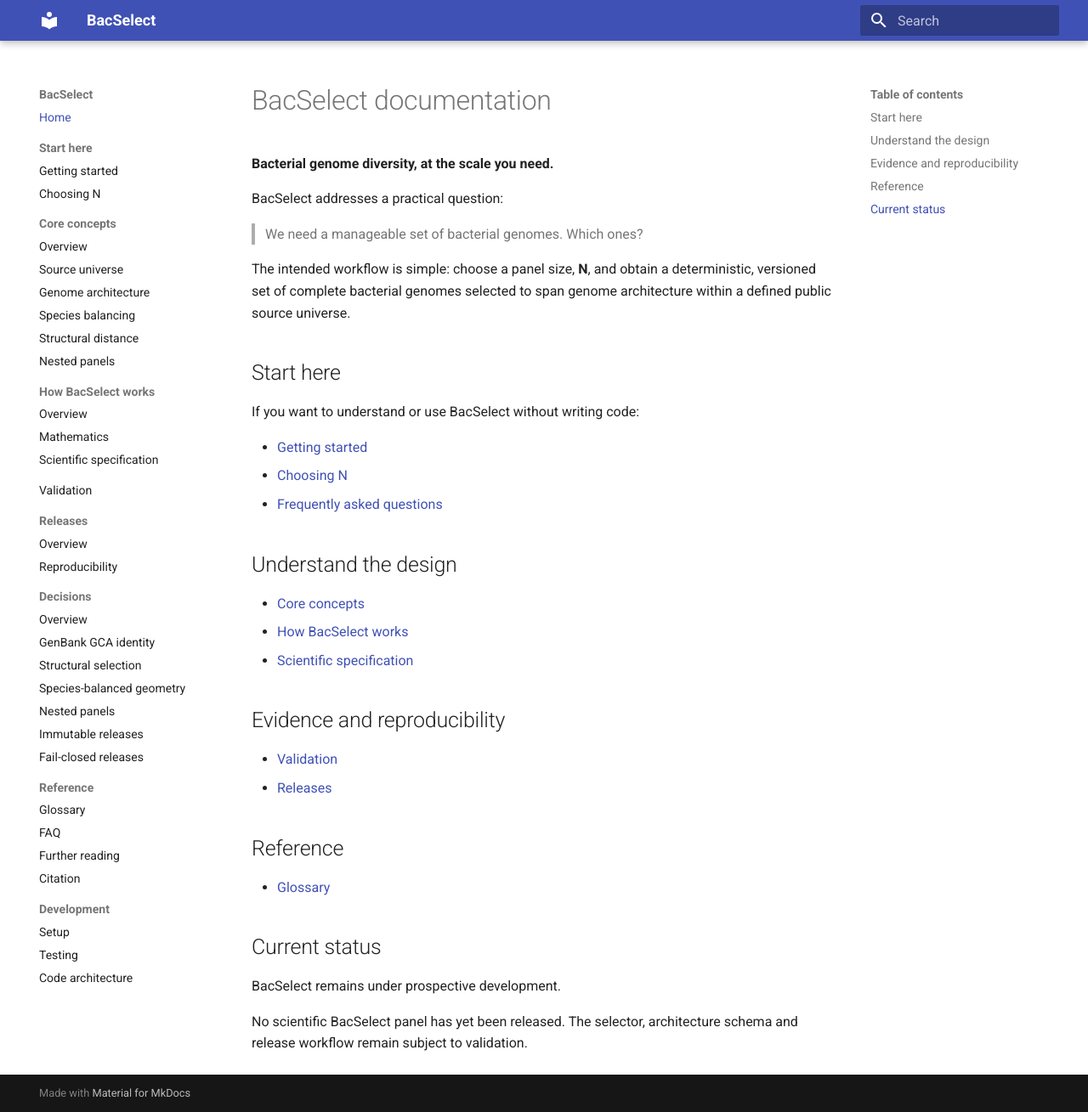
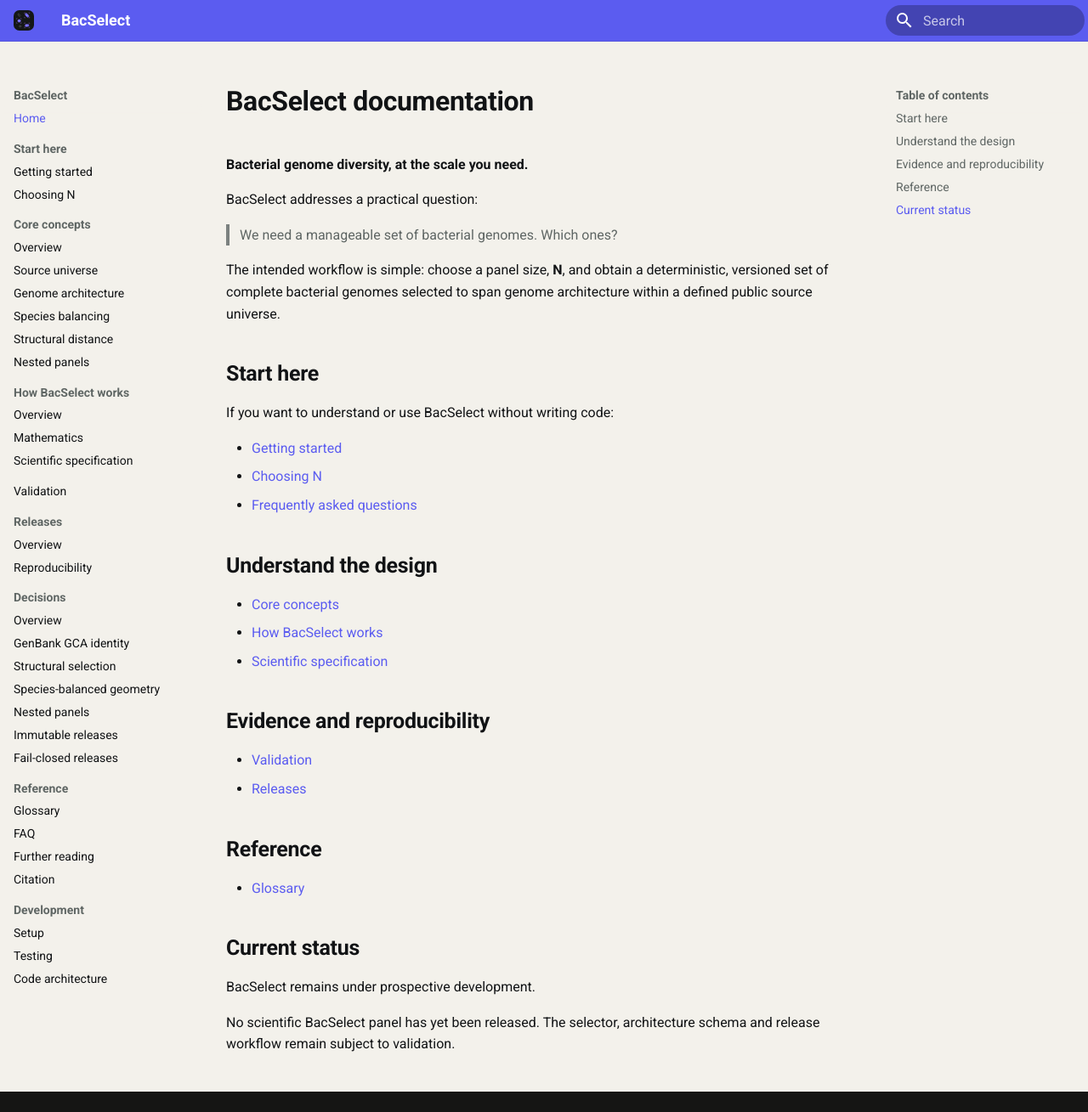
Before and after one commit to BacSelect/bacselect, an MkDocs documentation site: the page built from docs/index.md, in a window 1280 px wide and 1309 px high. Shown: the whole window at 85% size. Built offline with MkDocs 1.6.1 and Material for MkDocs 9.7.7, drawn with Linux system fonts in a browser that asks for light colours.

Commit message:
Brand BacSelect documentation

```diff
--- /dev/null
+++ b/docs/stylesheets/extra.css
@@ -0,0 +1,64 @@
+:root {
+  --md-primary-fg-color: #5b5cf0;
+  --md-primary-fg-color--light: #7b7cf5;
+  --md-primary-fg-color--dark: #494ad1;
+  --md-accent-fg-color: #5b5cf0;
+
+  --md-default-bg-color: #f3f1eb;
+  --md-default-fg-color: #111315;
+  --md-default-fg-color--light: #5f6664;
+  --md-default-fg-color--lighter: #7b817f;
+  --md-default-fg-color--lightest: rgba(17, 19, 21, 0.14);
+
+  --md-typeset-a-color: #5b5cf0;
+}
+
+[data-md-color-scheme="default"] {
+  --md-primary-fg-color: #5b5cf0;
+  --md-primary-fg-color--light: #7b7cf5;
+  --md-primary-fg-color--dark: #494ad1;
+  --md-accent-fg-color: #5b5cf0;
+
+  --md-default-bg-color: #f3f1eb;
+  --md-default-fg-color: #111315;
+  --md-default-fg-color--light: #5f6664;
+  --md-default-fg-color--lighter: #7b817f;
+  --md-default-fg-color--lightest: rgba(17, 19, 21, 0.14);
+
+  --md-typeset-a-color: #5b5cf0;
+}
+
+.md-header {
+  box-shadow: none;
+  border-bottom: 1px solid rgba(17, 19, 21, 0.08);
+}
+
+.md-main,
+.md-container {
+  background: var(--md-default-bg-color);
+}
+
+.md-grid {
+  max-width: 1440px;
+}
+
+.md-typeset h1,
+.md-typeset h2,
+.md-typeset h3,
+.md-typeset h4 {
+  color: #111315;
+  font-weight: 700;
+}
+
+.md-typeset blockquote {
+  border-left-color: rgba(91, 92, 240, 0.35);
+}
+
+.md-search__form,
+.md-button {
+  border-radius: 999px;
+}
+
+.md-nav__title {
+  font-weight: 700;
+}
--- a/mkdocs.yml
+++ b/mkdocs.yml
@@ -3,11 +3,23 @@
 
 theme:
   name: material
+  logo: assets/mark.svg
+  favicon: assets/mark.svg
   features:
     - navigation.sections
     - navigation.top
     - search.suggest
     - search.highlight
+  palette:
+    - scheme: default
+      primary: custom
+      accent: custom
+
+extra:
+  generator: false
+
+extra_css:
+  - stylesheets/extra.css
 
 nav:
   - Home: index.md
```
Also changed, not shown: docs/assets/mark.svg (added).
